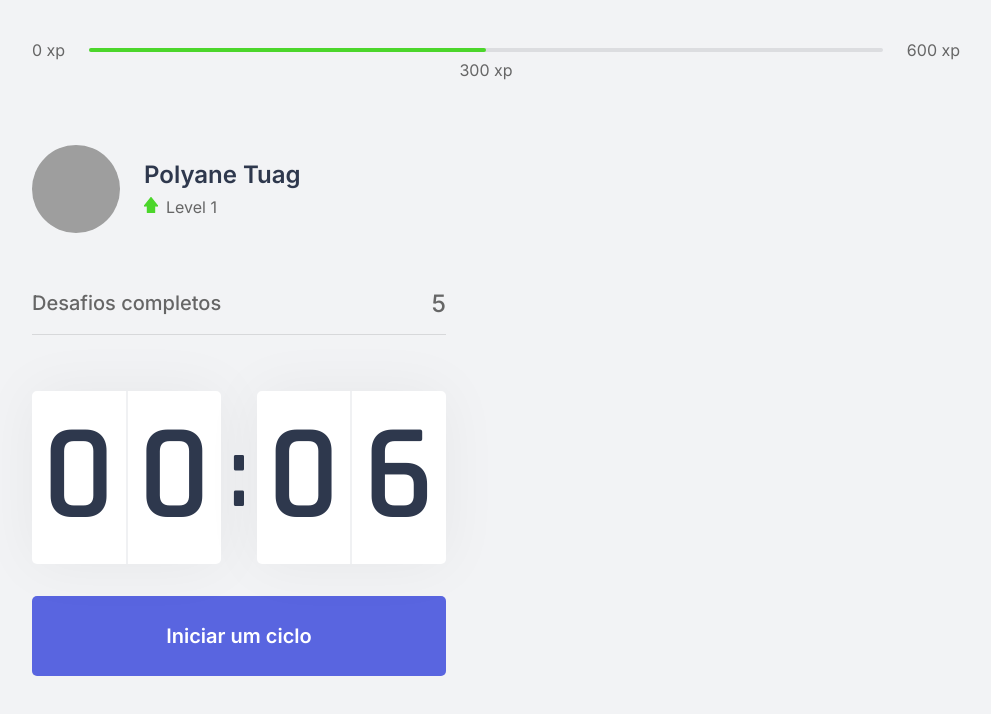
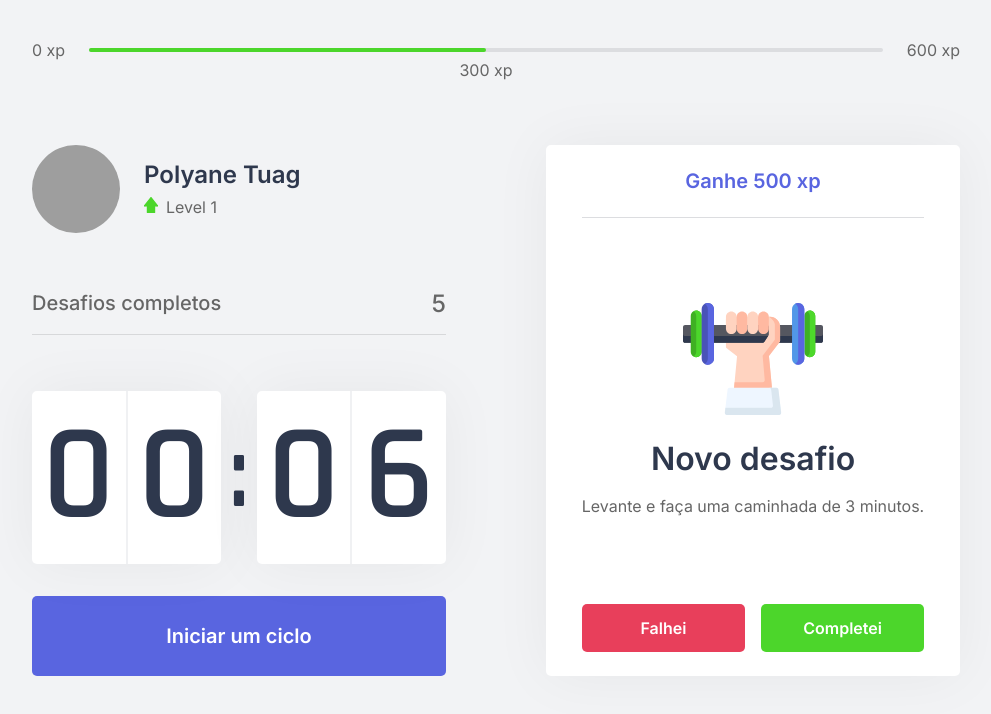
Before and after one commit to polyanetuag/moveit-next, a Next.js app: page / in a window 1280 px wide. Shown: the top 714 px of the page, without its empty margins (144-1135 px from the left). Built offline with nearby package versions, Linux system fonts and the light colour scheme; grey boxes are pictures that could not be loaded.

Commit message:
Componente ChallengeBox

```diff
--- /dev/null
+++ b/src/components/ChallengeBox.tsx
@@ -0,0 +1,46 @@
+import styles from '../styles/components/ChallengeBox.module.css'
+
+export function ChallengeBox() {
+  const hasActiveChallenge = true;
+
+  return (
+    <div className={styles.challengeBoxContainer}>
+      {hasActiveChallenge ? (
+        <div className={styles.challengeActive}>
+          <header>Ganhe 500 xp</header>
+
+          <main>
+            <img src="icons/body.svg" />
+            <strong>Novo desafio</strong>
+            <p>Levante e faça uma caminhada de 3 minutos.</p>
+          </main>
+
+          <footer>
+            <button
+            type="button"
+            className={styles.challengeFailedButton}
+            >
+              Falhei
+            </button>
+            <button
+            type="button"
+            className={styles.challengeSucceededButton}
+            >
+              Completei
+            </button>
+
+          </footer>
+
+        </div>
+      ) : (
+        <div className={styles.challengeNotActive}>
+        <strong>Finalize um ciclo para receber um desafio</strong>
+        <p>
+          <img src="icons/level-up.svg" alt="Level Up"/>
+          Avance de level completando desafios
+        </p>
+      </div>
+      )}
+    </div>
+  )
+}
--- a/src/pages/index.tsx
+++ b/src/pages/index.tsx
@@ -3,6 +3,7 @@
 import { Countdown } from "../components/Countdown";
 import { ExperienceBar } from "../components/ExperienceBar";
 import { Profile } from "../components/Profile";
+import { ChallengeBox } from "../components/Challengebox";
 import styles from '../styles/pages/Home.module.css';
 
 import Head from 'next/head';
@@ -23,7 +24,7 @@
           <Countdown />
       </div>
       <div>
-
+          <ChallengeBox />
       </div>
     </section>
   </div>
--- /dev/null
+++ b/src/styles/components/ChallengeBox.module.css
@@ -0,0 +1,108 @@
+.challengeBoxContainer {
+  height: 100%;
+
+  background: var(--white);
+  border-radius: 5px;
+  box-shadow: 0 0 60px rgba(0, 0, 0, 0.05);
+  padding: 1.5rem 2rem;
+
+  display: flex;
+  flex-direction: column;
+  align-items: center;
+  justify-content: center;
+  text-align: center;
+}
+
+.challengeNotActive {
+  display: flex;
+  flex-direction: column;
+  align-items: center;
+}
+
+.challengeNotActive strong {
+  font-size: 1.5rem;
+  font-weight: 500;
+  line-height: 1.4;
+}
+
+.challengeNotActive p {
+  display: flex;
+  flex-direction: column;
+  align-items: center;
+  line-height: 1.4;
+  max-width: 70%;
+  margin-top: 3rem;
+}
+
+.challengeNotActive p img {
+  margin-bottom: 1rem;
+}
+
+.challengeActive {
+  height: 100%;
+
+  display: flex;
+  flex-direction: column;
+}
+
+.challengeActive header {
+  color: var(--blue);
+  font-weight: 600;
+  font-size: 1.25rem;
+  padding: 0 2rem 1.5rem;
+  border-bottom: 1px solid var(--gray-line);
+}
+
+.challengeActive main {
+  flex: 1;
+  display: flex;
+  flex-direction: column;
+  align-items: center;
+  justify-content: center;
+}
+
+.challengeActive main strong {
+  font-size: 2rem;
+  font-weight: 600;
+  color: var(--title);
+  margin: 1.5rem 0 1rem;
+}
+
+.challengeActive main p {
+  line-height: 1.5;
+}
+
+.challengeActive footer {
+  display: grid;
+  grid-template-columns: 1fr 1fr;
+  gap: 1rem;
+}
+
+.challengeActive footer button {
+  height: 3rem;
+
+  display: flex;
+  align-items: center;
+  justify-content: center;
+
+  border: 0;
+  border-radius: 5px;
+
+  color: var(--white);
+  font-size: 1rem;
+  font-weight: 600;
+
+  transition: filter 0.2s;
+}
+
+.challengeActive footer button.challengeFailedButton {
+  background: var(--red);
+}
+
+.challengeActive footer button.challengeSucceededButton {
+  background: var(--green);
+}
+
+.challengeActive footer button:hover {
+  filter: brightness(0.9);
+}
```
